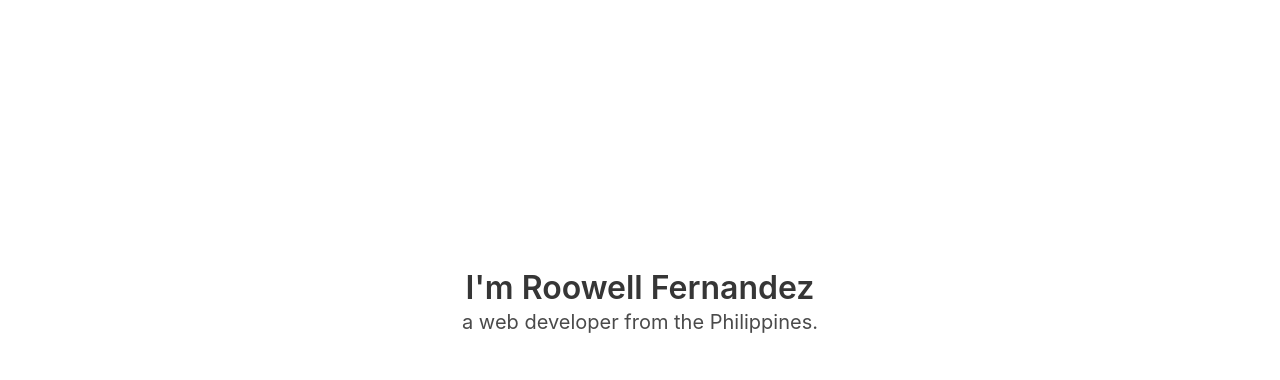
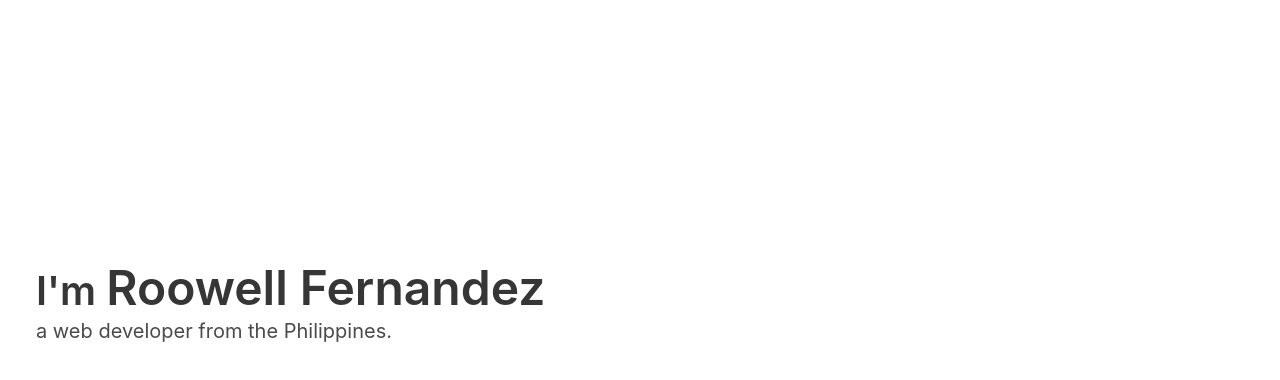
Before and after one commit to wewelski/my-bulma, a plain HTML site: page my-portfolio/index.html in a window 1280 px wide. Shown: the part 122-502 px from the top of the page. Drawn offline with nearby package versions, Linux system fonts and the light colour scheme.

Commit message:
small additions

```diff
--- a/my-portfolio/index.html
+++ b/my-portfolio/index.html
@@ -26,10 +26,15 @@
         </nav>
       </div>
 
-      <div class="hero-body">
-        <div class="container has-text-centered">
-          <p class="title">I'm <span>Roowell Fernandez</span></p>
-          <p class="subtitle">a web developer from the Philippines.</p>
+      <div class="hero-body columns">
+        <div class="col-6">
+          <div class="container has-text-left">
+            <p class="title is-size-2">I'm <span class="is-size-1">Roowell Fernandez</span></p>
+            <p class="subtitle">a web developer from the Philippines.</p>
+          </div>
+        </div>
+        <div class="col-6">
+          <img src="" alt="">
         </div>
       </div>
 
```
